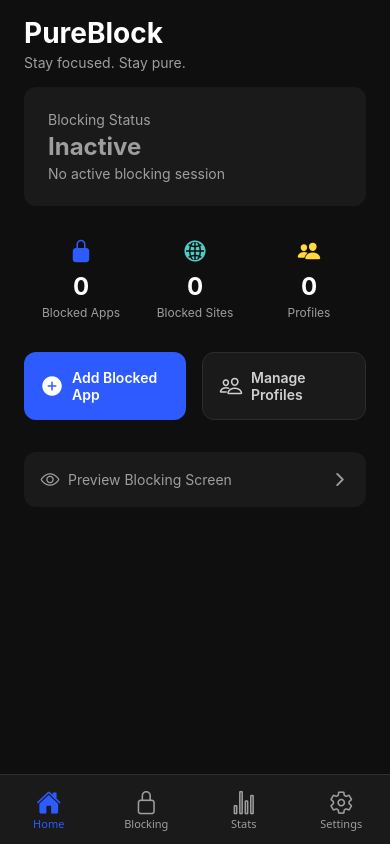
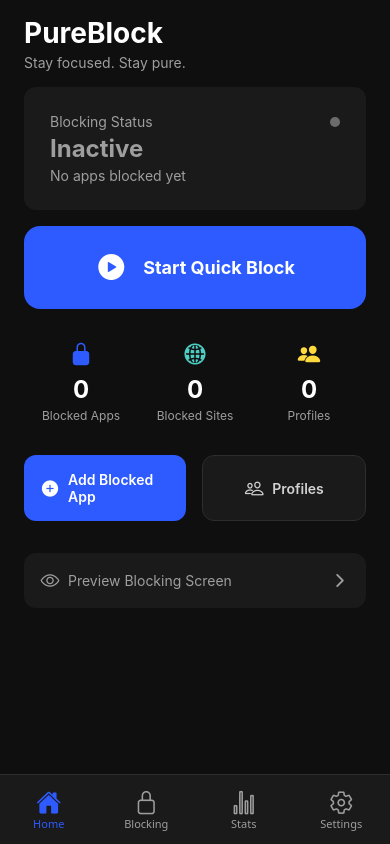
Before and after one commit to PhilippeTitan/PureBlock, a React Native app: screen /Home in a window 390 px wide. Built offline with nearby package versions, Linux system fonts and the light colour scheme.

Commit message:
Add quick block toggle, update BlockerScreen with safe areas, add QuickBlockWidget

```diff
--- a/src/screens/BlockerScreen.tsx
+++ b/src/screens/BlockerScreen.tsx
@@ -1,8 +1,10 @@
 import React, { useEffect, useState } from 'react';
 import { View, StyleSheet, BackHandler } from 'react-native';
+import { useSafeAreaInsets } from 'react-native-safe-area-context';
 import { useNavigation, useRoute } from '@react-navigation/native';
 import BlockingOverlay from '../components/BlockingOverlay';
 import { useAppStore } from '../store/StoreContext';
+import { COLORS } from '../theme';
 
 const MOTIVATIONAL_QUOTES = [
   { text: "The secret of getting ahead is getting started.", author: "Mark Twain" },
@@ -16,6 +18,7 @@ const MOTIVATIONAL_QUOTES = [
 ];
 
 export default function BlockerScreen() {
+  const insets = useSafeAreaInsets();
   const navigation = useNavigation();
   const route = useRoute<any>();
   const { blockedApps } = useAppStore();
@@ -46,7 +49,7 @@ export default function BlockerScreen() {
   };
 
   return (
-    <View style={styles.container}>
+    <View style={[styles.container, { paddingTop: insets.top, paddingBottom: insets.bottom }]}>
       <BlockingOverlay
         appName={appName}
         onDismiss={handleDismiss}
@@ -59,5 +62,6 @@ export default function BlockerScreen() {
 const styles = StyleSheet.create({
   container: {
     flex: 1,
+    backgroundColor: COLORS.background,
   },
 });
--- a/src/screens/HomeScreen.tsx
+++ b/src/screens/HomeScreen.tsx
@@ -10,10 +10,22 @@ import { useAppStore } from '../store/StoreContext';
 export default function HomeScreen() {
   const insets = useSafeAreaInsets();
   const navigation = useNavigation<any>();
-  const { blockedApps, profiles, blockedWebsites } = useAppStore();
+  const { blockedApps, profiles, blockedWebsites, isBlocking, blockingSince, toggleBlocking } = useAppStore();
 
   const activeProfile = profiles.find(p => p.isActive);
   const hasBlockedApps = blockedApps.length > 0;
+
+  const getBlockingDuration = () => {
+    if (!blockingSince) return '';
+    const start = new Date(blockingSince);
+    const now = new Date();
+    const diffMs = now.getTime() - start.getTime();
+    const minutes = Math.floor(diffMs / 60000);
+    const hours = Math.floor(minutes / 60);
+    const mins = minutes % 60;
+    if (hours > 0) return `${hours}h ${mins}m`;
+    return `${mins}m`;
+  };
 
   return (
     <View style={styles.container}>
@@ -24,17 +36,45 @@ export default function HomeScreen() {
           { paddingBottom: insets.bottom + SPACING.lg }
         ]}
       >
-        <View style={styles.statusCard}>
-          <Text style={styles.statusLabel}>Blocking Status</Text>
-          <Text style={[styles.statusValue, hasBlockedApps && styles.statusActive]}>
-            {hasBlockedApps ? 'Active' : 'Inactive'}
+        <TouchableOpacity
+          style={[styles.statusCard, isBlocking && styles.statusCardActive]}
+          onPress={toggleBlocking}
+          activeOpacity={0.8}
+        >
+          <View style={styles.statusHeader}>
+            <Text style={styles.statusLabel}>Blocking Status</Text>
+            <View style={[styles.statusDot, isBlocking && styles.statusDotActive]} />
+          </View>
+          <Text style={[styles.statusValue, isBlocking && styles.statusActive]}>
+            {isBlocking ? 'Active' : 'Inactive'}
           </Text>
-          <Text style={styles.statusDetail}>
-            {activeProfile
-              ? `Profile: ${activeProfile.name}`
-              : 'No active blocking session'}
+          {isBlocking ? (
+            <Text style={styles.statusDetail}>
+              Blocking for {getBlockingDuration()}
+              {activeProfile ? ` • ${activeProfile.name}` : ''}
+            </Text>
+          ) : (
+            <Text style={styles.statusDetail}>
+              {hasBlockedApps
+                ? `${blockedApps.length} apps ready to block`
+                : 'No apps blocked yet'}
+            </Text>
+          )}
+        </TouchableOpacity>
+
+        <TouchableOpacity
+          style={[styles.quickBlockButton, isBlocking && styles.quickBlockButtonActive]}
+          onPress={toggleBlocking}
+        >
+          <Ionicons
+            name={isBlocking ? 'stop-circle' : 'play-circle'}
+            size={32}
+            color={COLORS.white}
+          />
+          <Text style={styles.quickBlockText}>
+            {isBlocking ? 'Stop Blocking' : 'Start Quick Block'}
           </Text>
-        </View>
+        </TouchableOpacity>
 
         <View style={styles.statsRow}>
           <View style={styles.statItem}>
@@ -59,7 +99,7 @@ export default function HomeScreen() {
             style={styles.quickButton}
             onPress={() => navigation.navigate('Blocking')}
           >
-            <Ionicons name="add-circle" size={24} color={COLORS.white} />
+            <Ionicons name="add-circle" size={20} color={COLORS.white} />
             <Text style={styles.quickButtonText}>Add Blocked App</Text>
           </TouchableOpacity>
 
@@ -67,9 +107,9 @@ export default function HomeScreen() {
             style={[styles.quickButton, styles.quickButtonSecondary]}
             onPress={() => navigation.navigate('Profiles')}
           >
-            <Ionicons name="people-outline" size={24} color={COLORS.gray20} />
+            <Ionicons name="people-outline" size={20} color={COLORS.gray20} />
             <Text style={[styles.quickButtonText, styles.quickButtonTextSecondary]}>
-              Manage Profiles
+              Profiles
             </Text>
           </TouchableOpacity>
         </View>
@@ -99,12 +139,31 @@ const styles = StyleSheet.create({
     backgroundColor: COLORS.surface,
     borderRadius: 12,
     padding: SPACING.lg,
-    marginBottom: SPACING.xl,
+    marginBottom: SPACING.md,
+    borderWidth: 2,
+    borderColor: 'transparent',
+  },
+  statusCardActive: {
+    borderColor: COLORS.success,
+  },
+  statusHeader: {
+    flexDirection: 'row',
+    justifyContent: 'space-between',
+    alignItems: 'center',
+    marginBottom: SPACING.xs,
   },
   statusLabel: {
     fontSize: 14,
     color: COLORS.gray40,
-    marginBottom: SPACING.xs,
+  },
+  statusDot: {
+    width: 10,
+    height: 10,
+    borderRadius: 5,
+    backgroundColor: COLORS.gray60,
+  },
+  statusDotActive: {
+    backgroundColor: COLORS.success,
   },
   statusValue: {
     fontSize: 24,
@@ -118,6 +177,24 @@ const styles = StyleSheet.create({
   statusDetail: {
     fontSize: 14,
     color: COLORS.gray40,
+  },
+  quickBlockButton: {
+    flexDirection: 'row',
+    alignItems: 'center',
+    justifyContent: 'center',
+    gap: SPACING.md,
+    backgroundColor: COLORS.primary,
+    borderRadius: 16,
+    paddingVertical: SPACING.lg,
+    marginBottom: SPACING.xl,
+  },
+  quickBlockButtonActive: {
+    backgroundColor: COLORS.error,
+  },
+  quickBlockText: {
+    fontSize: 18,
+    fontWeight: '700',
+    color: COLORS.white,
   },
   statsRow: {
     flexDirection: 'row',
--- a/src/store/useStore.ts
+++ b/src/store/useStore.ts
@@ -32,6 +32,8 @@ export interface AppState {
   isOnline: boolean;
   lastSync: string | null;
   isLoading: boolean;
+  isBlocking: boolean;
+  blockingSince: string | null;
 }
 
 export function useStore() {
@@ -45,6 +47,8 @@ export function useStore() {
     isOnline: false,
     lastSync: null,
     isLoading: true,
+    isBlocking: false,
+    blockingSince: null,
   });
 
   // Initialize: load local data, generate userId if needed
@@ -167,6 +171,31 @@ export function useStore() {
     return result;
   }, [state.userId]);
 
+  // --- Quick Block ---
+  const toggleBlocking = useCallback(async () => {
+    setState(s => ({
+      ...s,
+      isBlocking: !s.isBlocking,
+      blockingSince: !s.isBlocking ? new Date().toISOString() : null,
+    }));
+  }, []);
+
+  const startBlocking = useCallback(async () => {
+    setState(s => ({
+      ...s,
+      isBlocking: true,
+      blockingSince: new Date().toISOString(),
+    }));
+  }, []);
+
+  const stopBlocking = useCallback(async () => {
+    setState(s => ({
+      ...s,
+      isBlocking: false,
+      blockingSince: null,
+    }));
+  }, []);
+
   return {
     ...state,
     addProfile,
@@ -180,5 +209,8 @@ export function useStore() {
     deleteSchedule,
     updateSettings,
     sync,
+    toggleBlocking,
+    startBlocking,
+    stopBlocking,
   };
 }
```
Also changed, not shown: src/components/QuickBlockWidget.tsx (added, +84 -0 lines).
